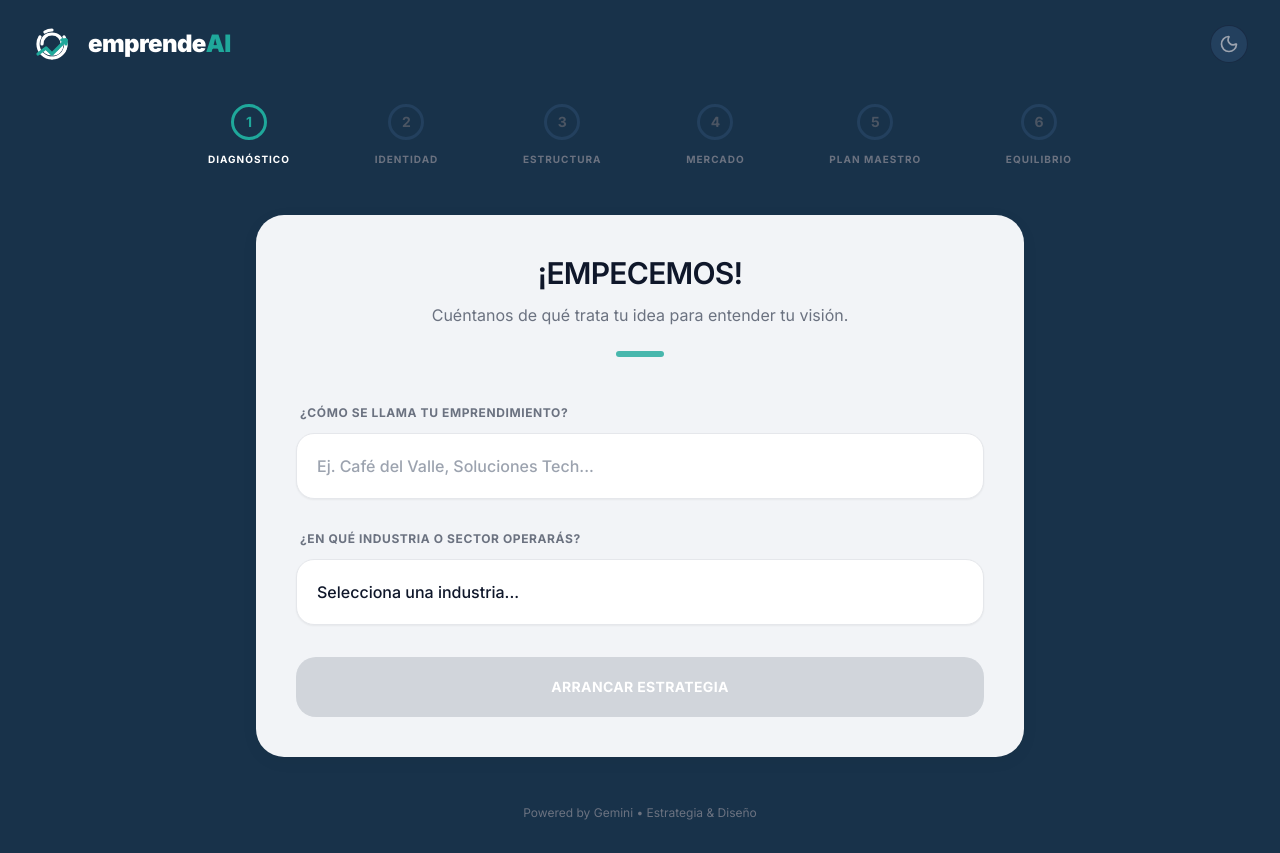
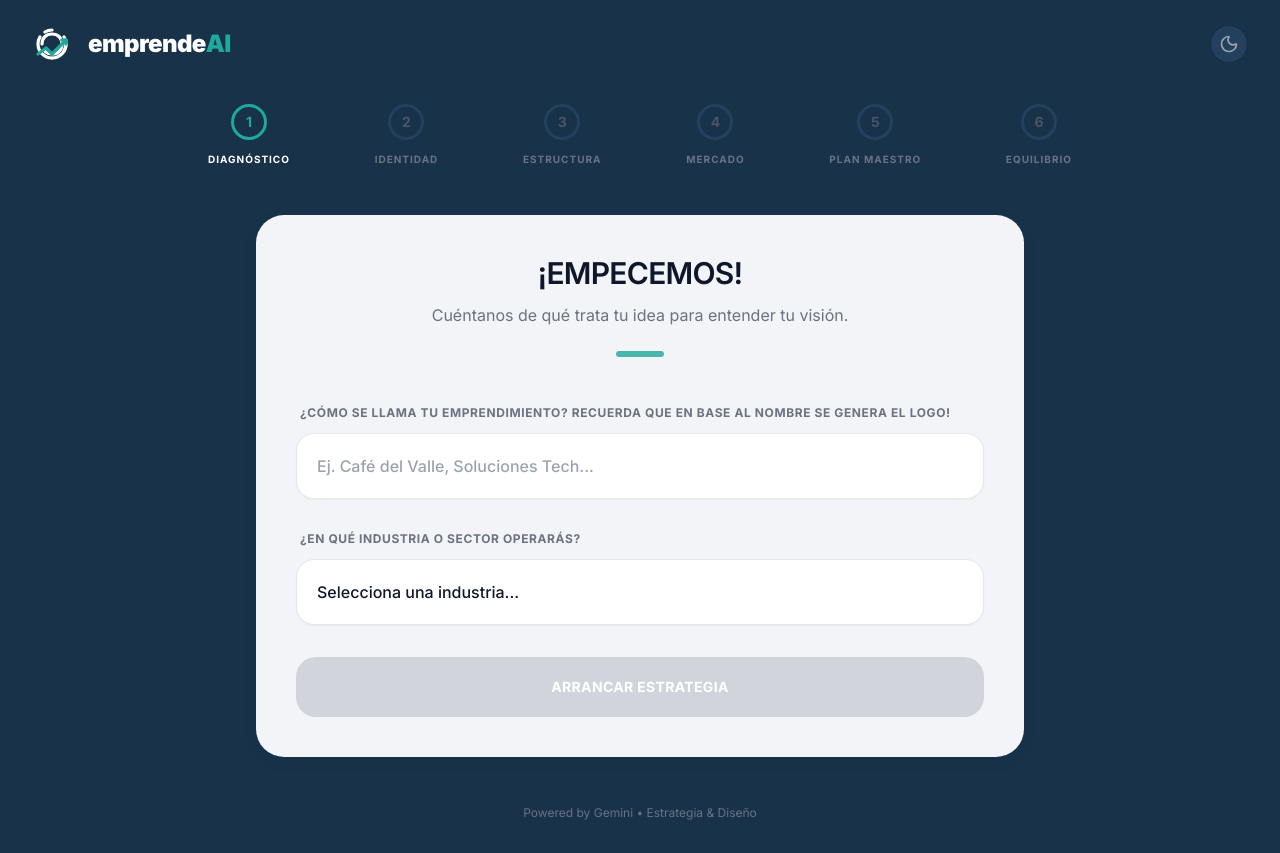
Before and after one commit to mateoguillen-26/App-Emprende, a React (Vite) app: page / in a window 1280 px wide. Built offline with nearby package versions, Linux system fonts and the light colour scheme.

Commit message:
Enhance business name label with logo generation note
Updated label to include additional information about logo generation.

```diff
--- a/components/DiagnosisPhase.tsx
+++ b/components/DiagnosisPhase.tsx
@@ -22,7 +22,7 @@ export const DiagnosisPhase: React.FC<DiagnosisPhaseProps> = ({ data, updateData
       <div className="space-y-8">
         <div>
           <label className="block text-xs font-bold text-text-secondary uppercase tracking-wider mb-3 ml-1">
-            ¿Cómo se llama tu emprendimiento?
+            ¿Cómo se llama tu emprendimiento? Recuerda que en base al nombre se genera el logo!
           </label>
           <input
             type="text"
```
